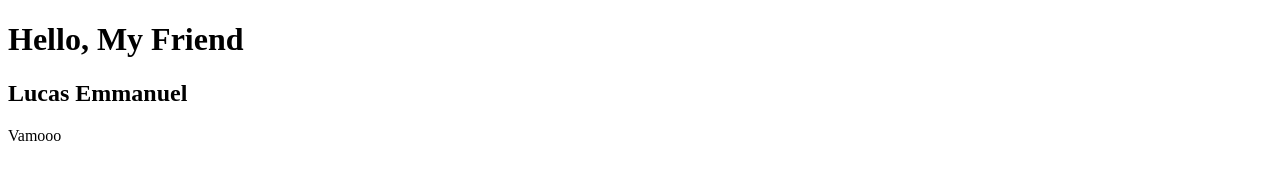
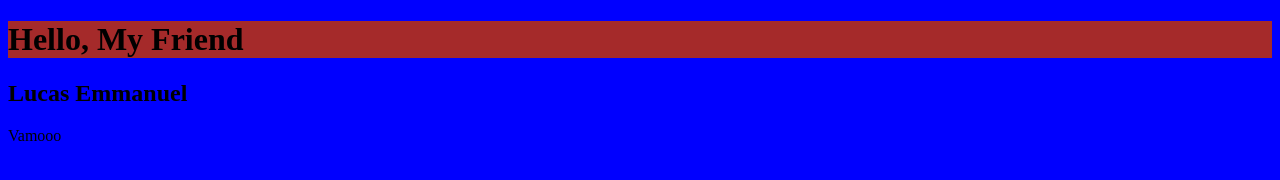
Before and after one commit to lucassantosoliveira09-arch/LKK, a plain HTML site: page index.html in a window 1280 px wide. Drawn offline with Linux system fonts and the light colour scheme.

Commit message:
estilizar

```diff
--- a/index.html
+++ b/index.html
@@ -2,6 +2,7 @@
 <html>
     <head>
         <title>LKK</title>
+        <link rel="stylesheet" href="style.css">
     </head>
     <body>
         <h1>Hello, My Friend</h1>
--- /dev/null
+++ b/style.css
@@ -0,0 +1,7 @@
+body{
+    background-color: blue;
+}
+
+h1{
+    background-color: brown;
+}
```
